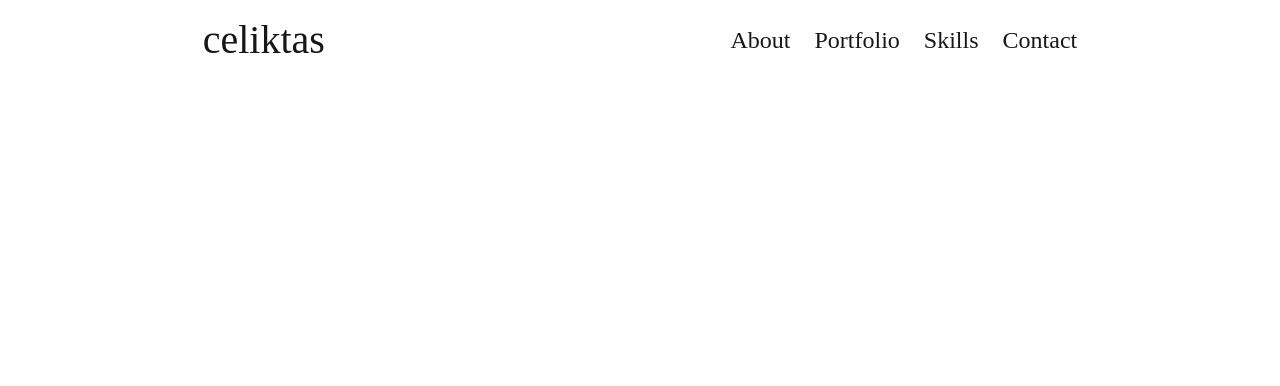
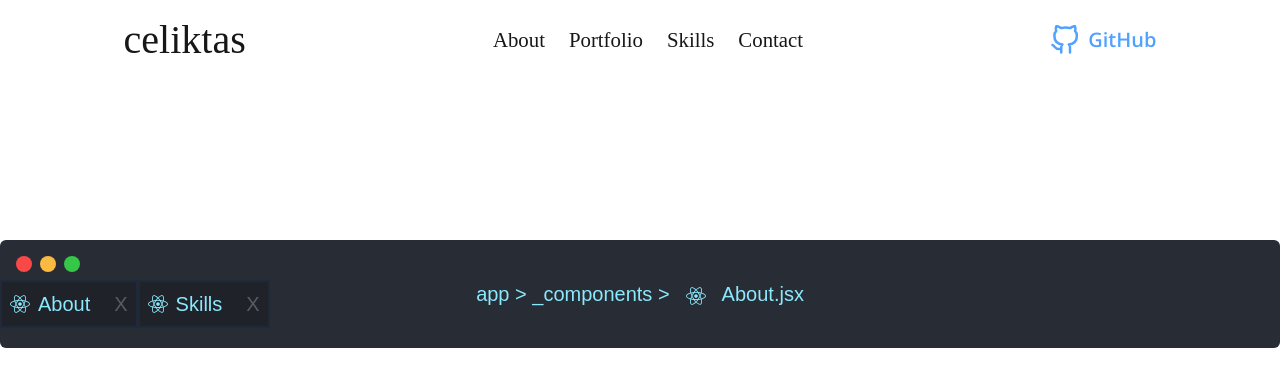
Before and after one commit to talhaceliktas/talhaceliktas-website, a Next.js app: page / in a window 1280 px wide. Shown: the top 386 px of the page. Built offline with nearby package versions, Linux system fonts and the light colour scheme; a web font is replaced by a local one.

Commit message:
opened pages added.

```diff
--- /dev/null
+++ b/app/_components/About.jsx
@@ -0,0 +1,44 @@
+import { useGSAP } from "@gsap/react";
+import gsap from "gsap";
+import { ScrambleTextPlugin } from "gsap/all";
+import { FaReact } from "react-icons/fa";
+
+gsap.registerPlugin(ScrambleTextPlugin);
+
+const About = () => {
+  useGSAP(() => {
+    const tl = gsap.timeline();
+
+    tl.to(".about-title-1", {
+      scrambleText: {
+        text: "app > _components > ",
+        chars: "XO",
+        revealDelay: 0.4,
+        speed: 0.5,
+      },
+    }).to(
+      ".about-title-2",
+      {
+        scrambleText: {
+          text: "About.jsx",
+          chars: "XO",
+          revealDelay: 0.4,
+          speed: 0.5,
+        },
+      },
+      ">"
+    );
+  });
+
+  return (
+    <div className=" w-full flex">
+      <h2 className="text-xl text-react-blue">
+        <span className="about-title-1 ">XOOXOXOXOXOOXO</span>
+        <FaReact className="inline mx-4" />
+        <span className="about-title-2 ">XOXOXOXOXO</span>
+      </h2>
+    </div>
+  );
+};
+
+export default About;
--- /dev/null
+++ b/app/_components/IDEBox.jsx
@@ -0,0 +1,17 @@
+"use client";
+
+import React, { useState } from "react";
+import IDEButtons from "./IDEButtons";
+import IDEPages from "./IDEPages";
+
+const IDEBox = ({ openedPages, setOpenedPages, children }) => {
+  return (
+    <div className="mt-60 flex justify-center my-0 mx-auto max-w-[1280px] p-10 bg-[#282C34] rounded-md relative">
+      <IDEButtons />
+      <IDEPages openedPages={openedPages} setOpenedPages={setOpenedPages} />
+      <div>{children}</div>
+    </div>
+  );
+};
+
+export default IDEBox;
--- /dev/null
+++ b/app/_components/IDEButtons.jsx
@@ -0,0 +1,41 @@
+"use client";
+
+import { useState } from "react";
+
+const IDEButtons = () => {
+  const [onHover, setOnHover] = useState();
+
+  return (
+    <div className="top-4 left-4 absolute flex gap-x-2">
+      <button
+        className={`bg-[#F84948] w-4 h-4 flex justify-center items-center text-[0.7rem] rounded-full font-bold cursor-pointer ${
+          onHover ? "text-[#6A4F1A]" : "text-[#F84948]"
+        }`}
+        onMouseEnter={() => setOnHover(true)}
+        onMouseLeave={() => setOnHover(false)}
+      >
+        X
+      </button>
+      <button
+        className={`bg-[#FBBA41] w-4 h-4 flex justify-center items-center text-[0.7rem] rounded-full font-bold cursor-pointer ${
+          onHover ? "text-[#6A4F1A]" : "text-[#FBBA41]"
+        }`}
+        onMouseEnter={() => setOnHover(true)}
+        onMouseLeave={() => setOnHover(false)}
+      >
+        -
+      </button>
+      <button
+        className={`bg-[#36C748] w-4 h-4 flex justify-center items-center text-[0.7rem] rounded-full font-bold cursor-pointer ${
+          onHover ? "text-[#6A4F1A]" : "text-[#36C748]"
+        }`}
+        onMouseEnter={() => setOnHover(true)}
+        onMouseLeave={() => setOnHover(false)}
+      >
+        ⤡
+      </button>
+    </div>
+  );
+};
+
+export default IDEButtons;
--- /dev/null
+++ b/app/_components/IDEPages.jsx
@@ -0,0 +1,33 @@
+import React from "react";
+import { FaReact } from "react-icons/fa";
+
+const IDEPages = ({ openedPages, setOpenedPages }) => {
+  function closePage(pageName) {
+    setOpenedPages((pages) => pages.filter((page) => page.name !== pageName));
+  }
+
+  return (
+    <div className="absolute left-0 flex items-center text-xl text-react-blue bg-[#1f2228]">
+      {openedPages.map((page) =>
+        page.opened ? (
+          <div
+            key={page.name}
+            className="flex items-center border-2 border-gray-800 justify-between"
+          >
+            <div className="flex gap-x-2 py-2 pr-6 pl-2 items-center">
+              <FaReact /> {page.name}
+            </div>
+            <button
+              className="cursor-pointer text-[#585c64] mr-2"
+              onClick={() => closePage(page.name)}
+            >
+              X
+            </button>
+          </div>
+        ) : null
+      )}
+    </div>
+  );
+};
+
+export default IDEPages;
--- a/app/_components/Intro.jsx
+++ b/app/_components/Intro.jsx
@@ -8,8 +8,8 @@ import Link from "next/link";
 
 gsap.registerPlugin(SplitText, ScrambleTextPlugin);
 
-const Intro = () => {
-  const [visible, setVisible] = useState(false);
+const Intro = ({ setIntroIsVisible, introIsVisible }) => {
+  const [visible, setVisible] = useState(introIsVisible);
 
   useEffect(() => {
     document.fonts.ready.then(() => {
@@ -59,14 +59,18 @@ const Intro = () => {
     tl.to(".intro", {
       autoAlpha: 0,
       duration: 1,
-      onComplete: () => setVisible(false),
+      onComplete: () => {
+        setVisible(false);
+        setIntroIsVisible(false);
+      },
     });
   }
 
   if (!visible) return null;
 
   return (
-    <div className="flex flex-col gap-y-3 h-screen w-screen justify-center items-center relative intro z-20 bg-background">
+    <div className="fixed bg-background z-50 intro">
+      <div className="flex flex-col gap-y-3 h-screen w-screen justify-center items-center relative">
         <h3 className="text-9xl font-light overflow-hidden relative font-moneral name">
           TALHA
           <span className="absolute left-4 bottom-0 w-0 h-[1px] bg-white name-underline"></span>
@@ -78,6 +82,7 @@ const Intro = () => {
           CELIKTAS
         </Link>
       </div>
+    </div>
   );
 };
 
--- a/app/_components/Navbar.jsx
+++ b/app/_components/Navbar.jsx
@@ -4,6 +4,7 @@ import { useEffect } from "react";
 import gsap from "gsap";
 import { SplitText } from "gsap/all";
 import Link from "next/link";
+import { FiGithub } from "react-icons/fi";
 
 gsap.registerPlugin(SplitText);
 
@@ -42,16 +43,20 @@ const Navbar = () => {
         )
         .to(
           `#nav-${originalText}`,
-          {
-            width: "100%",
-            duration: 0.3,
-            ease: "power3.out",
-          },
+          { width: "100%", duration: 0.3, ease: "power3.out" },
           0.25
         );
 
-      link.addEventListener("mouseenter", () => tl.play());
-      link.addEventListener("mouseleave", () => tl.reverse());
+      const handleMouseEnter = () => gsap.delayedCall(0.15, () => tl.play());
+      const handleMouseLeave = () => tl.reverse();
+
+      link.addEventListener("mouseenter", handleMouseEnter);
+      link.addEventListener("mouseleave", handleMouseLeave);
+
+      return () => {
+        link.removeEventListener("mouseenter", handleMouseEnter);
+        link.removeEventListener("mouseleave", handleMouseLeave);
+      };
     });
   }, []);
 
@@ -60,7 +65,7 @@ const Navbar = () => {
       <Link href="#" className="text-[2.5rem] font-light font-moneral logo">
         celiktas
       </Link>
-      <div className="text-[1.5rem] font-normal font-moneral flex gap-x-6">
+      <div className="text-[1.3rem] font-normal font-moneral flex gap-x-6">
         <Link href="about" className="nav-link overflow-hidden relative">
           About
         </Link>
@@ -74,6 +79,15 @@ const Navbar = () => {
           Contact
         </Link>
       </div>
+      <a
+        href="https://github.com/talhaceliktas"
+        target="_blank"
+        rel="noopener noreferrer"
+        className="flex justify-center items-center gap-x-2 overflow-hidden relative text-xl text-blue-400 font-open-sans font-semibold hover:text-blue-500 duration-300"
+      >
+        <FiGithub size={30} />
+        GitHub
+      </a>
     </nav>
   );
 };
--- a/app/globals.css
+++ b/app/globals.css
@@ -8,15 +8,17 @@
 @theme inline {
   --color-background: var(--background);
   --color-foreground: var(--foreground);
+  --color-react-blue: #8be9fd;
   --font-sans: var(--font-geist-sans);
   --font-mono: var(--font-geist-mono);
   --font-moneral: "PP Neue Montreal";
+  --font-open-sans: "Open Sans";
 }
 
 @media (prefers-color-scheme: dark) {
   :root {
     --background: #0a0a0a;
-    --foreground: #ededed;
+    --foreground: #efeeec;
   }
 }
 
--- a/app/layout.jsx
+++ b/app/layout.jsx
@@ -1,15 +1,8 @@
-import { Geist, Geist_Mono, Sankofa_Display } from "next/font/google";
 import "./globals.css";
 
-const geistSans = Geist({
-  variable: "--font-geist-sans",
-  subsets: ["latin"],
-});
+import { Open_Sans } from "next/font/google";
 
-const geistMono = Geist_Mono({
-  variable: "--font-geist-mono",
-  subsets: ["latin"],
-});
+export const open_sans = Open_Sans();
 
 export const metadata = {
   title: "Create Next App",
@@ -25,11 +18,7 @@ export default function RootLayout({ children }) {
           rel="stylesheet"
         />
       </head>
-      <body
-        className={`${geistSans.variable} ${geistMono.variable} antialiased`}
-      >
-        {children}
-      </body>
+      <body className={`antialiased`}>{children}</body>
     </html>
   );
 }
--- a/app/page.jsx
+++ b/app/page.jsx
@@ -1,11 +1,34 @@
+"use client";
+
+import { useState } from "react";
+import About from "./_components/About";
 import Intro from "./_components/Intro";
 import Navbar from "./_components/Navbar";
+import IDEBox from "./_components/IDEBox";
+
+const pages = [
+  { name: "About", opened: true },
+  { name: "Portfolio", opened: false },
+  { name: "Skills", opened: true },
+  { name: "Contact", opened: false },
+];
 
 export default function Home() {
+  const [introIsVisible, setIntroIsVisible] = useState(false);
+  const [openedPages, setOpenedPages] = useState(pages);
+
   return (
     <main>
+      <Intro
+        setIntroIsVisible={setIntroIsVisible}
+        introIsVisible={introIsVisible}
+      />
       <Navbar />
-      <Intro />
+      {!introIsVisible && (
+        <IDEBox openedPages={openedPages} setOpenedPages={setOpenedPages}>
+          <About />
+        </IDEBox>
+      )}
     </main>
   );
 }
--- a/package.json
+++ b/package.json
@@ -13,7 +13,8 @@
     "gsap": "^3.13.0",
     "next": "15.5.2",
     "react": "19.1.0",
-    "react-dom": "19.1.0"
+    "react-dom": "19.1.0",
+    "react-icons": "^5.5.0"
   },
   "devDependencies": {
     "@eslint/eslintrc": "^3",
```
Also changed, not shown: 1 other file (tests, documents, lock files or other folders). Lines whose indentation alone changed are shown as unchanged.
